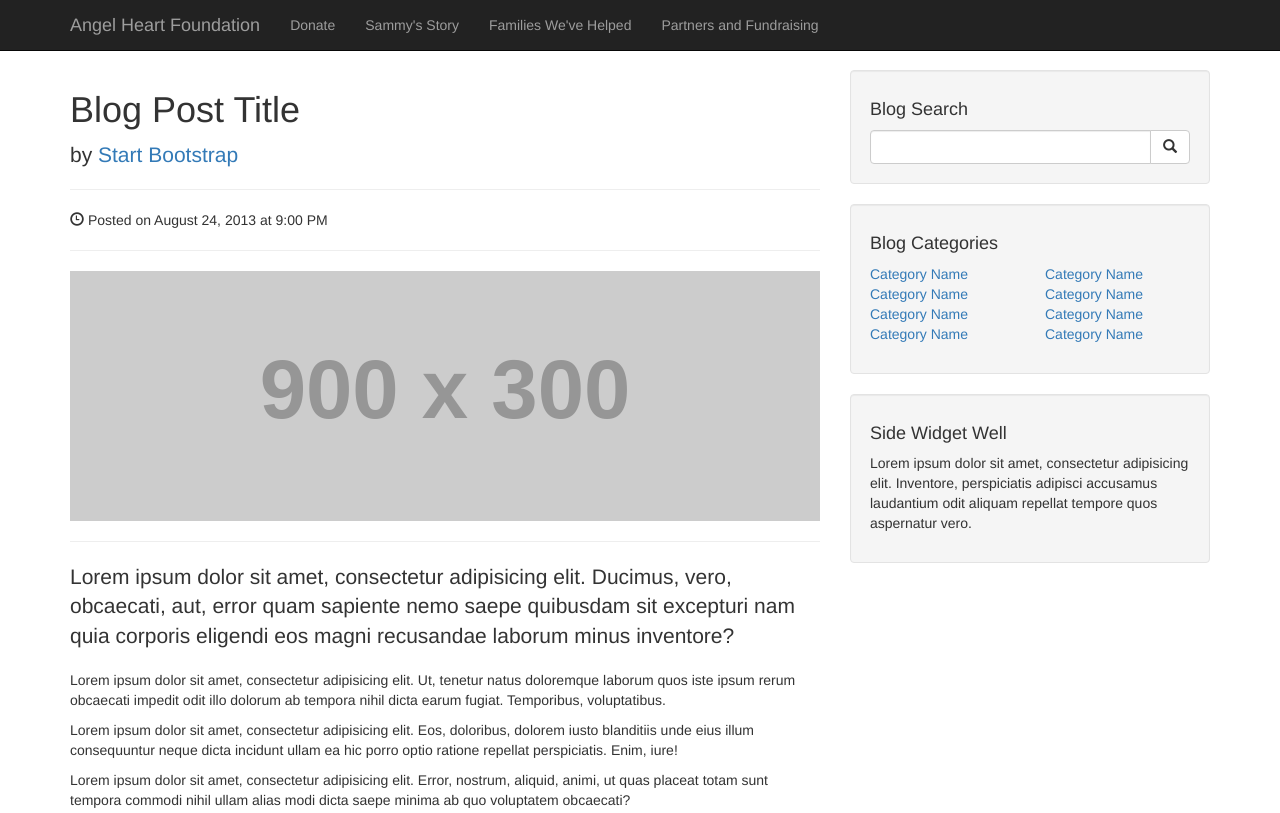
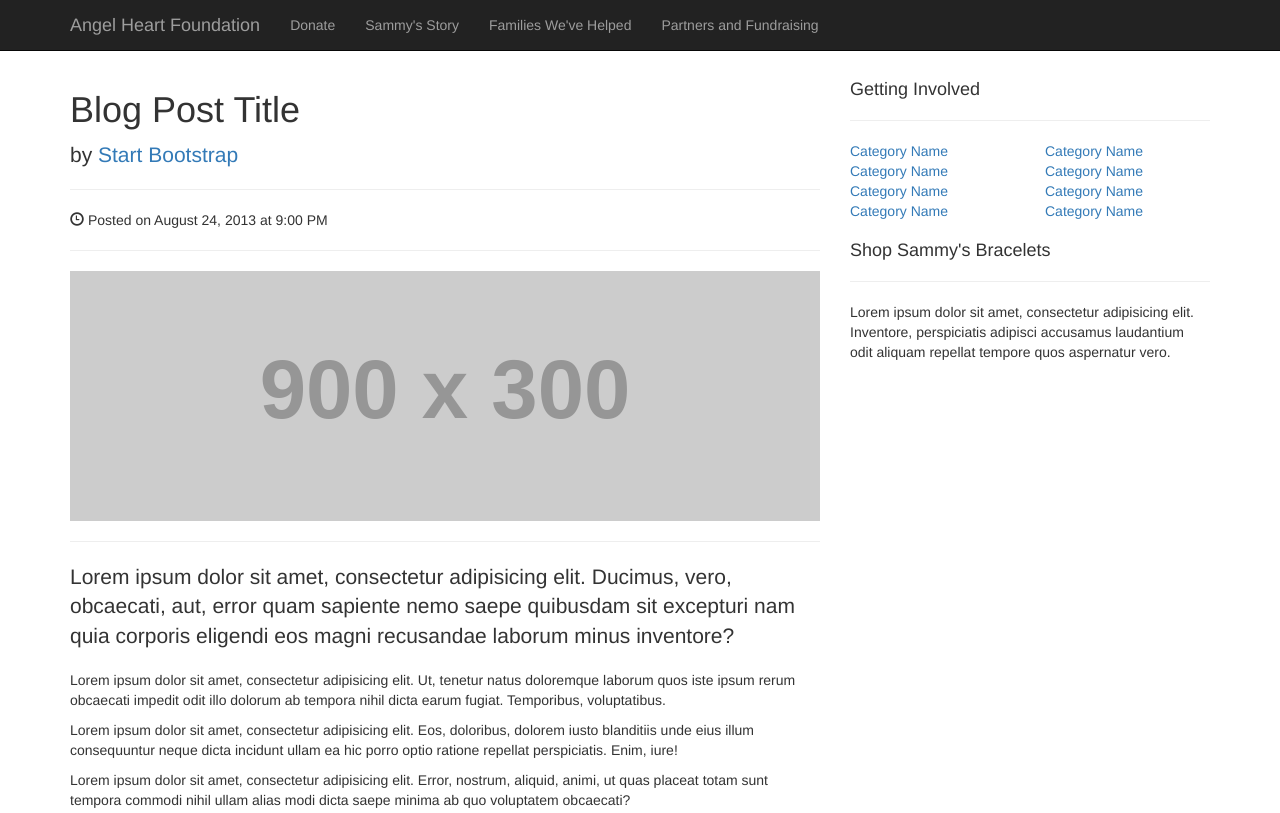
Before and after one commit to erudat/erudat.github.io, a plain HTML site: page index.html in a window 1280 px wide. Shown: the top 813 px of the page. Drawn offline with Linux system fonts and the light colour scheme; placeholder pictures from the web are drawn by us.

Commit message:
Removes Blog search and wells around aside sections.

```diff
--- a/index.html
+++ b/index.html
@@ -9,7 +9,7 @@
     <meta name="description" content="">
     <meta name="author" content="">
 
-    <title>Blog Post - Start Bootstrap Template</title>
+    <title>Samantha Remington Angel Heart Foundation</title>
 
     <!-- Bootstrap Core CSS -->
     <link href="css/bootstrap.min.css" rel="stylesheet">
@@ -163,23 +163,12 @@
             <!-- Blog Sidebar Widgets Column -->
             <div class="col-md-4">
 
-                <!-- Blog Search Well -->
-                <div class="well">
-                    <h4>Blog Search</h4>
-                    <div class="input-group">
-                        <input type="text" class="form-control">
-                        <span class="input-group-btn">
-                            <button class="btn btn-default" type="button">
-                                <span class="glyphicon glyphicon-search"></span>
-                        </button>
-                        </span>
-                    </div>
-                    <!-- /.input-group -->
-                </div>
+                <!-- Blog Categories Well -->
+                <div>
+                    <h4>Getting Involved</h4>
 
-                <!-- Blog Categories Well -->
-                <div class="well">
-                    <h4>Blog Categories</h4>
+                    <hr>
+
                     <div class="row">
                         <div class="col-lg-6">
                             <ul class="list-unstyled">
@@ -210,8 +199,11 @@
                 </div>
 
                 <!-- Side Widget Well -->
-                <div class="well">
-                    <h4>Side Widget Well</h4>
+                <div>
+                    <h4>Shop Sammy's Bracelets</h4>
+
+                    <hr>
+
                     <p>Lorem ipsum dolor sit amet, consectetur adipisicing elit. Inventore, perspiciatis adipisci accusamus laudantium odit aliquam repellat tempore quos aspernatur vero.</p>
                 </div>
 
```
